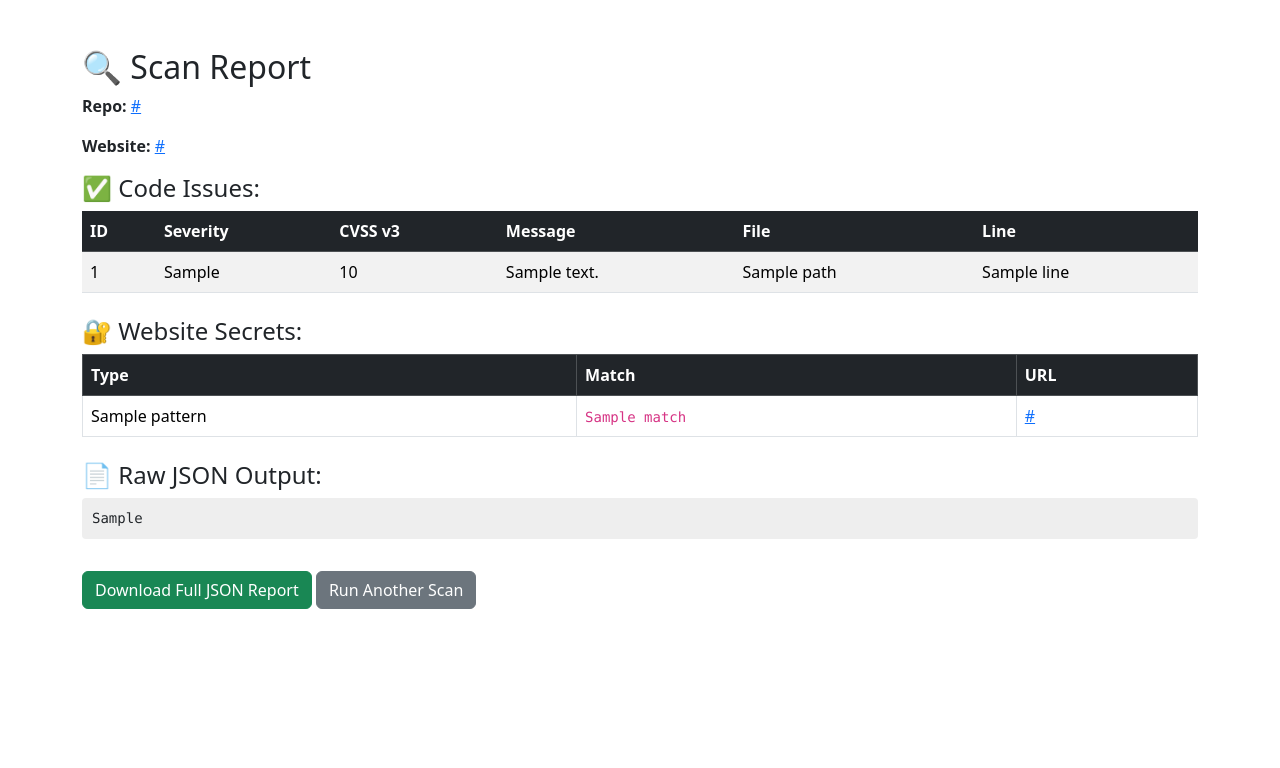
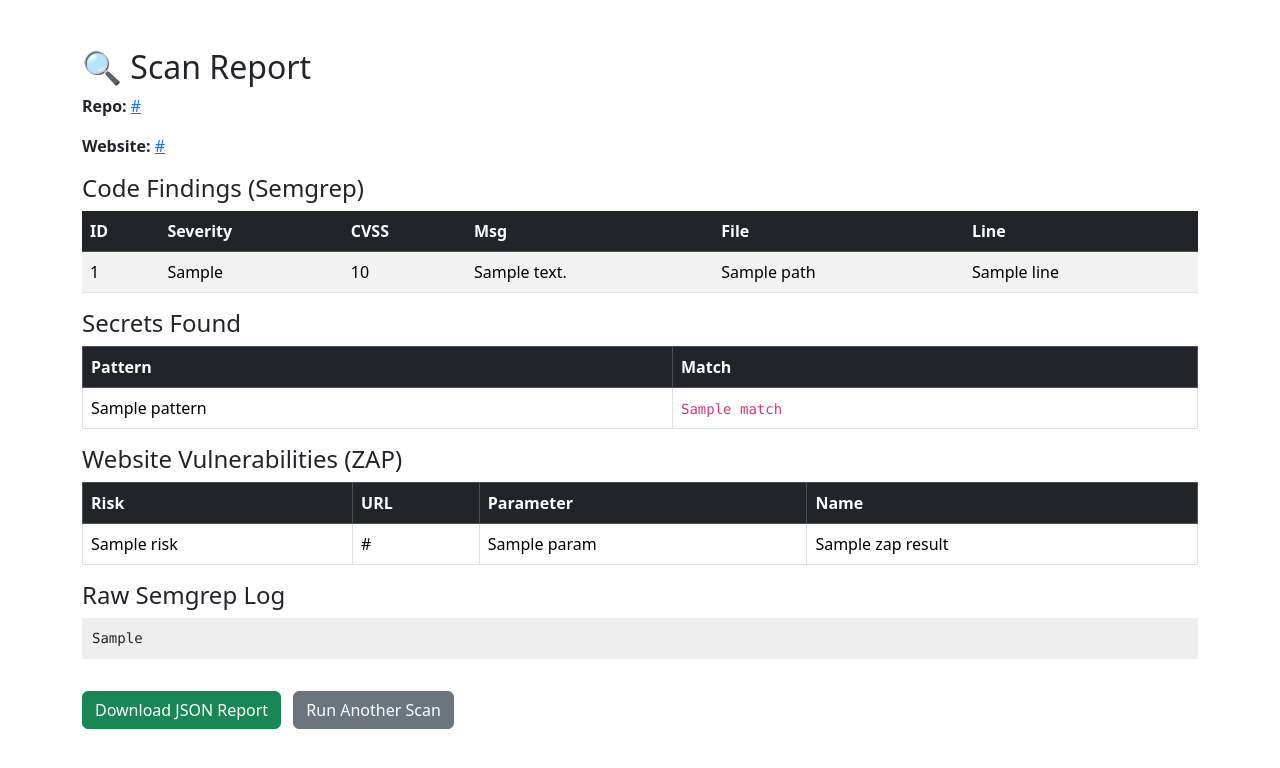
Before and after one commit to knithin/SAST-Tool, a Flask app: template template/report.html in a window 1280 px wide. Shown: the top 768 px of the page. Run offline with Flask 3, Linux system fonts and the light colour scheme; the template is opened without the code that fills it: most values are stand-ins (such as "Sample title", 1, 10 or a date in 2020).

Commit message:
Update report.html

```diff
--- a/template/report.html
+++ b/template/report.html
@@ -1,56 +1,99 @@
 <!DOCTYPE html>
 <html lang="en">
-<head><meta charset="UTF-8"><title>Scan Report</title>
-<link href="https://cdn.jsdelivr.net/npm/bootstrap@5.3.2/dist/css/bootstrap.min.css" rel="stylesheet"></head>
+  <head>
+    <meta charset="UTF-8">
+    <title>Scan Report</title>
+    <link href="https://cdn.jsdelivr.net/npm/bootstrap@5.3.2/dist/css/bootstrap.min.css" rel="stylesheet">
+  </head>
   <body>
     <div class="container mt-5">
-  <h2>🔍 Scan Report</h2>
-  {% if git_url %}<p><strong>Repo:</strong> <a href="{{ git_url }}">{{ git_url }}</a></p>{% endif %}
-  {% if target_url %}<p><strong>Website:</strong> <a href="{{ target_url }}">{{ target_url }}</a></p>{% endif %}
-
-  <h4>✅ Code Issues:</h4>
-  {% if issues %}
+      <h2>🔍 Scan Report</h2>{% if git_url %}
+      <p><strong>Repo:</strong>
+        <a href="{{ git_url }}">{{ git_url }}</a>
+      </p>{% endif %}{% if target_url %}
+      <p><strong>Website:</strong>
+        <a href="{{ target_url }}">{{ target_url }}</a>
+      </p>{% endif %}{% if issues %}
+      <h4>Code Findings (Semgrep)</h4>
       <table class="table table-striped">
         <thead class="table-dark">
-      <tr><th>ID</th><th>Severity</th><th>CVSS v3</th><th>Message</th><th>File</th><th>Line</th></tr>
+          <tr>
+            <th>ID</th>
+            <th>Severity</th>
+            <th>CVSS</th>
+            <th>Msg</th>
+            <th>File</th>
+            <th>Line</th>
+          </tr>
         </thead>
-    <tbody>
-    {% for i in issues %}
+        <tbody>{% for i in issues %}
           <tr>
-        <td>{{ i.check_id }}</td>
-        <td>{{ i.normalized_severity }}</td>
-        <td>{{ i.cvss_score }}</td>
-        <td>{{ i.extra.message }}</td>
-        <td>{{ i.path }}</td>
-        <td>{{ i.start.line }}</td>
+            <td>{{i.check_id}}</td>
+            <td>{{i.normalized_severity}}</td>
+            <td>{{i.cvss_score}}</td>
+            <td>{{i.extra.message}}</td>
+            <td>{{i.path}}</td>
+            <td>{{i.start.line}}</td>
+          </tr>{% endfor %}
+        </tbody>
+      </table>{% endif %}{% if subdomains %}
+      <h4>Subdomains & SSL</h4>
+      <table class="table table-bordered">
+        <thead class="table-dark">
+          <tr>
+            <th>Host</th>
+            <th>Issuer</th>
+            <th>Expiry</th>
+            <th>Status</th>
           </tr>
-    {% endfor %}
+        </thead>
+        <tbody>{% for c in cert_info %}
+          <tr>
+            <td>{{c.hostname}}</td>
+            <td>{{c.issuer}}</td>
+            <td>{{c.expiry}}</td>
+            <td>{{c.status}}</td>
+          </tr>{% endfor %}
         </tbody>
-  </table>
-  {% else %}
-    <div class="alert alert-success">No code issues detected.</div>
-  {% endif %}
-
-  {% if target_url %}
-  <h4 class="mt-4">🔐 Website Secrets:</h4>
-  {% if website_findings %}
+      </table>{% endif %}{% if secrets %}
+      <h4>Secrets Found</h4>
       <table class="table table-bordered">
-      <thead class="table-dark"><tr><th>Type</th><th>Match</th><th>URL</th></tr></thead>
-      <tbody>
-      {% for f in website_findings %}
-        <tr><td>{{ f.pattern }}</td><td><code>{{ f.match }}</code></td><td><a href="{{ f.url }}">{{ f.url }}</a></td></tr>
-      {% endfor %}
+        <thead class="table-dark">
+          <tr>
+            <th>Pattern</th>
+            <th>Match</th>
+          </tr>
+        </thead>
+        <tbody>{% for s in secrets %}
+          <tr>
+            <td>{{s.pattern}}</td>
+            <td><code>{{s.match}}</code></td>
+          </tr>{% endfor %}
         </tbody>
-    </table>
-  {% else %}
-    <div class="alert alert-success">No secrets found on the scanned site.</div>
-  {% endif %}
-  {% endif %}
-
-  <h4 class="mt-4">📄 Raw JSON Output:</h4>
-  <pre style="background:#eee;padding:10px;border-radius:4px">{{ raw_log }}</pre>
-  <a href="/download_report/{{ report_id }}" class="btn btn-success mt-3">Download Full JSON Report</a>
-  <a href="/" class="btn btn-secondary mt-3">Run Another Scan</a>
+      </table>{% endif %}{% if zap_results %}
+      <h4>Website Vulnerabilities (ZAP)</h4>
+      <table class="table table-bordered">
+        <thead class="table-dark">
+          <tr>
+            <th>Risk</th>
+            <th>URL</th>
+            <th>Parameter</th>
+            <th>Name</th>
+          </tr>
+        </thead>
+        <tbody>{% for a in zap_results %}
+          <tr>
+            <td>{{a.risk}}</td>
+            <td>{{a.url}}</td>
+            <td>{{a.param}}</td>
+            <td>{{a.name}}</td>
+          </tr>{% endfor %}
+        </tbody>
+      </table>{% endif %}
+      <h4>Raw Semgrep Log</h4>
+      <pre style="background:#eee;padding:10px">{{ raw_log }}</pre>
+      <a href="/download_report/{{ report_id }}" class="btn btn-success mt-3">Download JSON Report</a>
+      <a href="/" class="btn btn-secondary mt-3 ms-2">Run Another Scan</a>
     </div>
   </body>
 </html>
```
Lines whose indentation alone changed are shown as unchanged.
